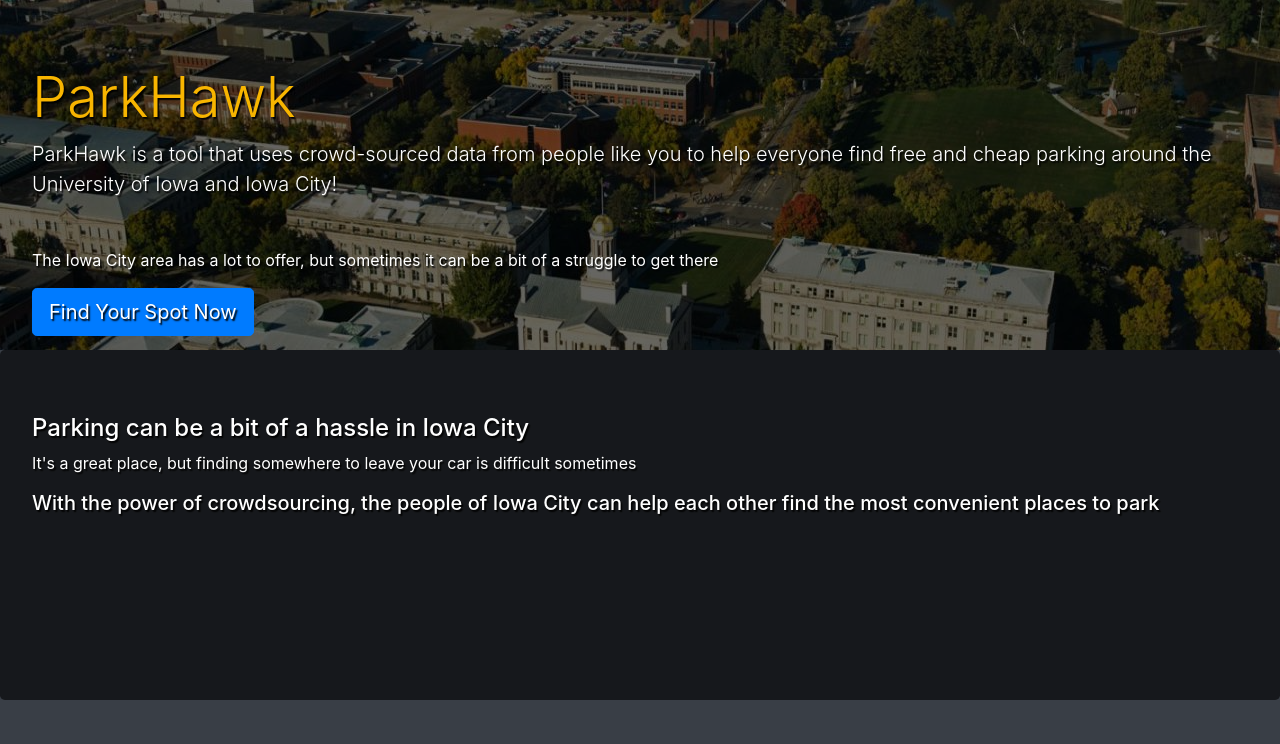
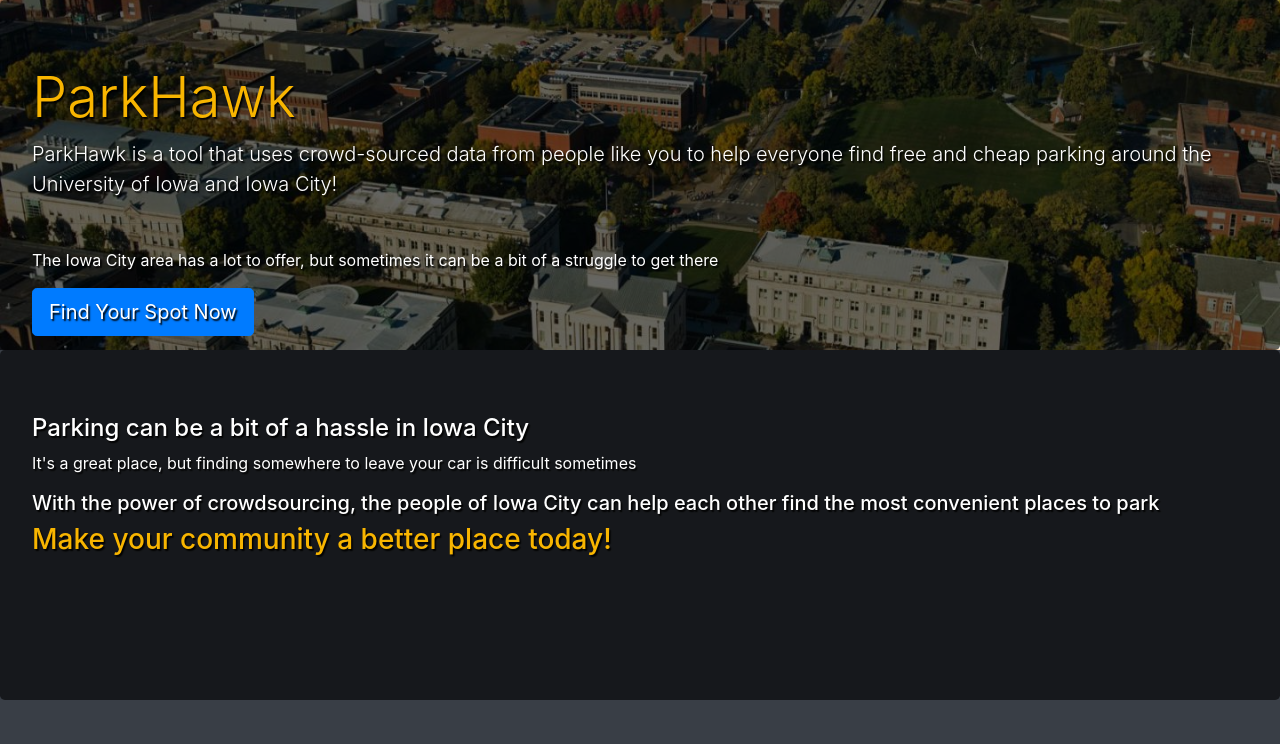
Before and after one commit to Rallph/parkhawk, a Django app: page / in a window 1280 px wide. Shown: the part 56-800 px from the top of the page. Run offline with Django 3.2, Linux system fonts and the light colour scheme; some libraries are stand-ins or nearby versions.

Commit message:
css + general fixes

```diff
--- a/parkhawk/parkmap/static/parkmap/css/main_page.css
+++ b/parkhawk/parkmap/static/parkmap/css/main_page.css
@@ -13,7 +13,7 @@ body {
 
 
 .main-jumbotron {
-    background: url("../images/ui_1.jpg") no-repeat center center;
+    background: url("../images/ui_1.jpg") no-repeat center/100%;
     position: fixed;
     width: 100%;
     height: 350px;
--- a/parkhawk/parkmap/static/parkmap/css/parkingspot_list.css
+++ b/parkhawk/parkmap/static/parkmap/css/parkingspot_list.css
@@ -5,6 +5,7 @@
 body {
     background-color: #393e46;
     color: #f7f7f7;
+    padding-bottom: 25px;
 }
 
 .jumbotron {
--- a/parkhawk/parkmap/templates/parkmap/base.html
+++ b/parkhawk/parkmap/templates/parkmap/base.html
@@ -25,7 +25,7 @@
         <p class="lead">ParkHawk is a tool that uses crowd-sourced data from people like you to help everyone find free and cheap parking around the University of Iowa and Iowa City!</p>
         <hr class="my-4">
         <p>The Iowa City area has a lot to offer, but sometimes it can be a bit of a struggle to get there</p>
-        <a class="btn btn-primary btn-lg" href="about" role="button">Find Your Spot Now</a>
+        <a class="btn btn-primary btn-lg" href="/find-parking" role="button">Find Your Spot Now</a>
         </div>
 
     </div>
@@ -37,7 +37,7 @@
 
         <h5>With the power of crowdsourcing, the people of Iowa City can help each other find the most convenient places to park</h5>
 
-
+        <h3 style="color: #f8b500">Make your community a better place today!</h3>
     </div>
 
 </body>
```
